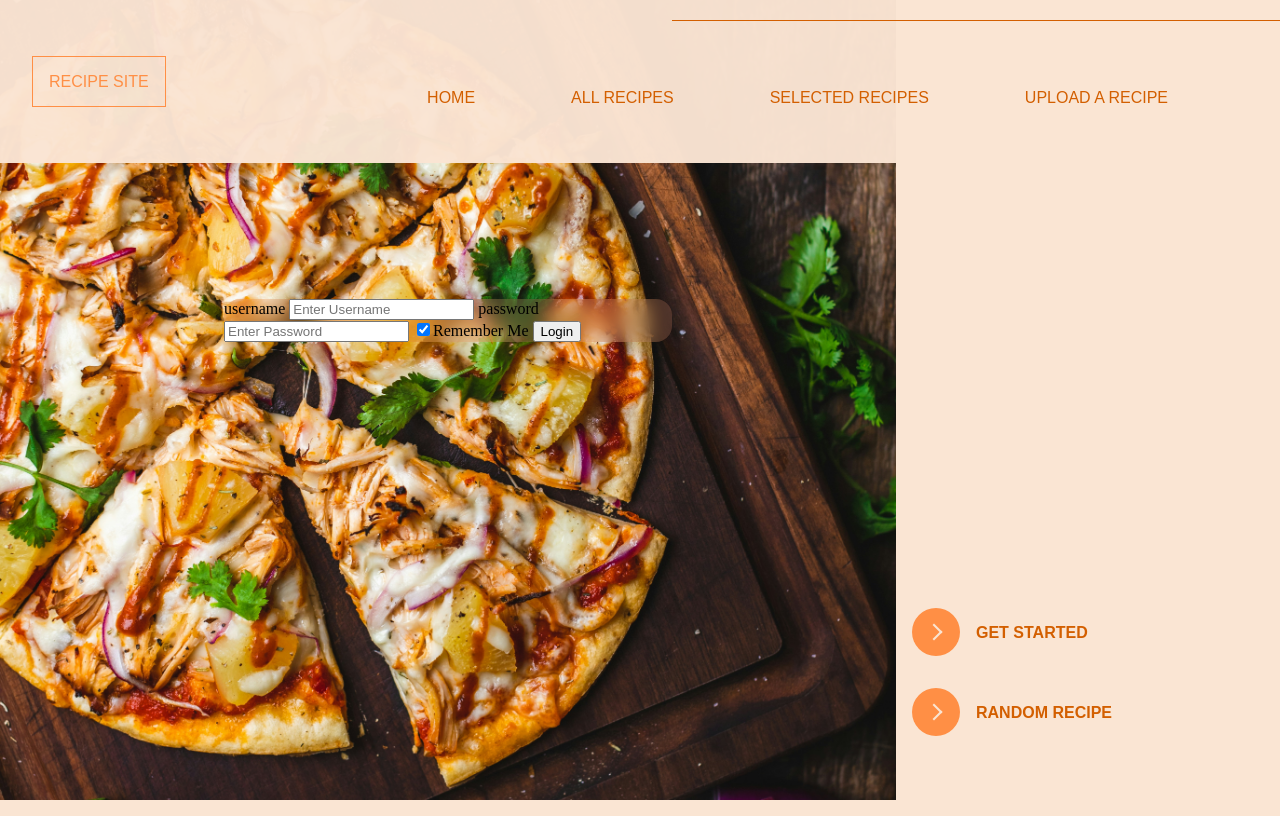
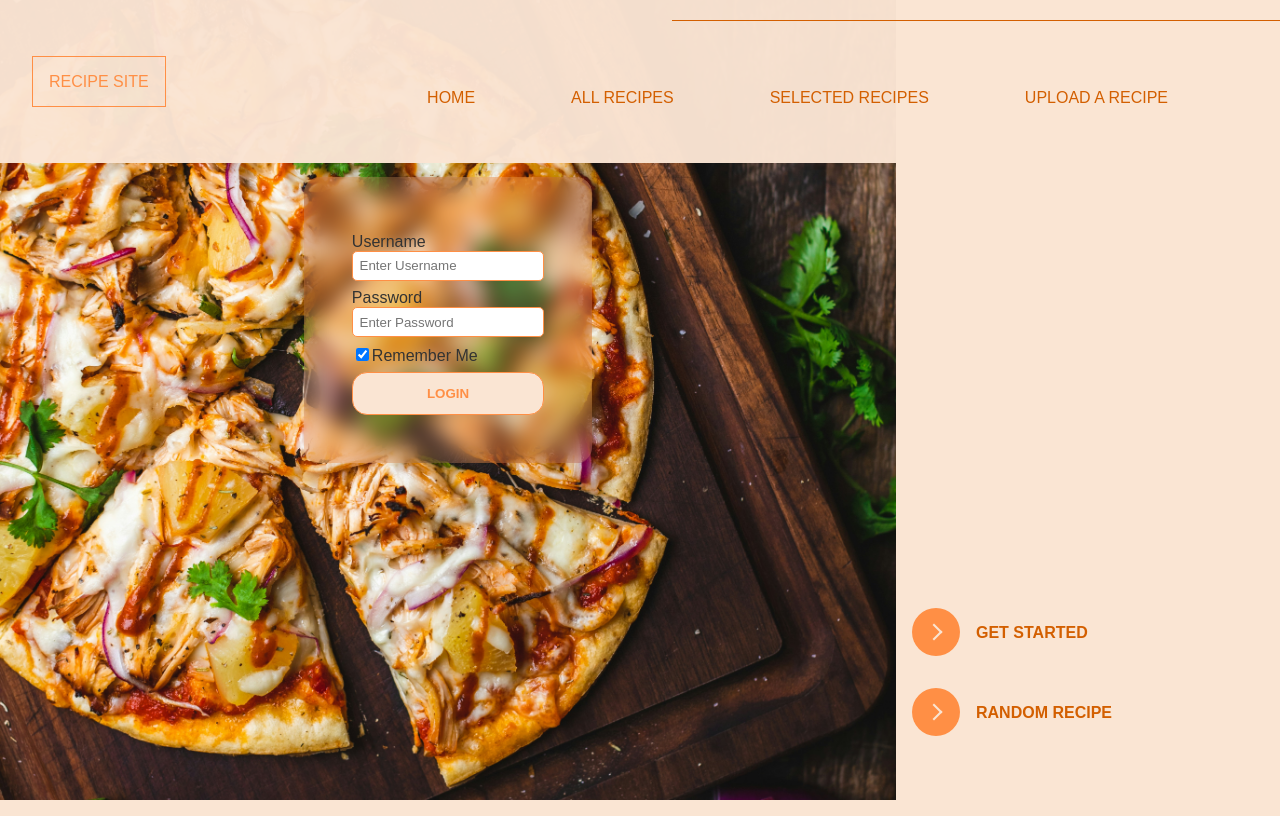
Before and after one commit to marisumidamiyashiro/recipe-site-template, a Flask app: page / in a window 1280 px wide. Run offline with Flask 3, Linux system fonts and the light colour scheme; parts of the project's set-up code (start-up, migrations or seed data) failed here and were passed over; some web fonts are replaced.

Commit message:
updated css file in static folder

```diff
--- a/static/css/style.css
+++ b/static/css/style.css
@@ -456,6 +456,40 @@ h3 {
   backdrop-filter: blur(10px);
   border-radius: 1rem;
 }
+.site-main .hero .container .all-recipes-links .form-container {
+  display: flex;
+  flex-direction: column;
+  padding: 3em;
+}
+.site-main .hero .container .all-recipes-links .form-container label {
+  text-transform: capitalize;
+  font-family: public-sans, sans-serif;
+  color: #333;
+  margin-top: 0.5em;
+}
+.site-main .hero .container .all-recipes-links .form-container input {
+  padding: 0.5em;
+  border: 1px solid #ff8f45;
+  border-radius: 5px;
+}
+.site-main .hero .container .all-recipes-links .form-container button {
+  color: #ff8f45;
+  font-family: public-sans, sans-serif;
+  text-transform: uppercase;
+  font-weight: 700;
+  margin-top: 0.5em;
+  padding: 1em;
+  border: 1px solid #ff8f45;
+  border-radius: 15px;
+  background-color: #FAE5D3;
+  cursor: pointer;
+  transition: all 0.2s ease-in-out;
+}
+.site-main .hero .container .all-recipes-links .form-container button:hover {
+  color: #FAE5D3;
+  background-color: #ff8f45;
+  border: 1px solid #FAE5D3;
+}
 .site-main .hero .container .all-recipes-links h1 {
   color: #FAE5D3;
   margin: 4em 5em 1em 5em;
@@ -616,6 +650,14 @@ h3 {
 .recipe-template-main .recipe-directions .directions-list h1 {
   font-size: 2em;
 }
+.recipe-template-main .recipe-directions .directions-list p {
+  padding: 0;
+  color: #333;
+  font-family: public-sans, sans-serif;
+  line-height: 1.5em;
+  padding: 1em 0;
+  white-space: pre-line;
+}
 .recipe-template-main .recipe-directions .directions-list ul {
   padding: 0;
 }
@@ -726,8 +768,7 @@ h3 {
   max-width: 500px;
 }
 .upload-recipe-main .recipe-form {
-  border: 1px solid #ff8f45;
-  max-width: 750px;
+  max-width: 80vw;
   margin: 5em auto;
   padding: 1.5em;
   display: flex;
@@ -780,15 +821,15 @@ h3 {
   list-style: none;
   margin: 0.25em;
   padding: 0;
-  max-height: 350px;
+  max-height: 800px;
+  font-size: 80%;
 }
 .upload-recipe-main .recipe-form form .recipe-upload-added-ingredient .added-ingredient-list .ingredient-list li {
-  margin-right: 0.4em;
+  margin-right: 1.5em;
 }
 .upload-recipe-main .recipe-form form .recipe-upload-added-ingredient .added-ingredient-list .ingredient-list li span {
   font-family: public-sans, sans-serif;
   margin-right: 0.5em;
-  line-height: 1.5em;
   text-transform: uppercase;
 }
 .upload-recipe-main .recipe-form form .recipe-upload-added-ingredient .added-ingredient-list .ingredient-list li span.new-ingredient-name {
@@ -799,6 +840,7 @@ h3 {
   font-style: italic;
 }
 .upload-recipe-main .recipe-form form .recipe-upload-added-ingredient .added-ingredient-list .ingredient-list li .remove-item {
+  padding: 0;
   background-color: transparent;
   border: none;
   font-weight: 700;
@@ -946,13 +988,13 @@ h3 {
   text-transform: uppercase;
 }
 
-@media (min-width: 768px) {
+@media (min-width: 1130px) {
   .main-page {
     position: absolute;
     top: -9999px;
   }
 }
-@media (max-width: 768px) {
+@media (max-width: 1130px) {
   .site-nav button {
     background-color: transparent;
     border: none;
```
